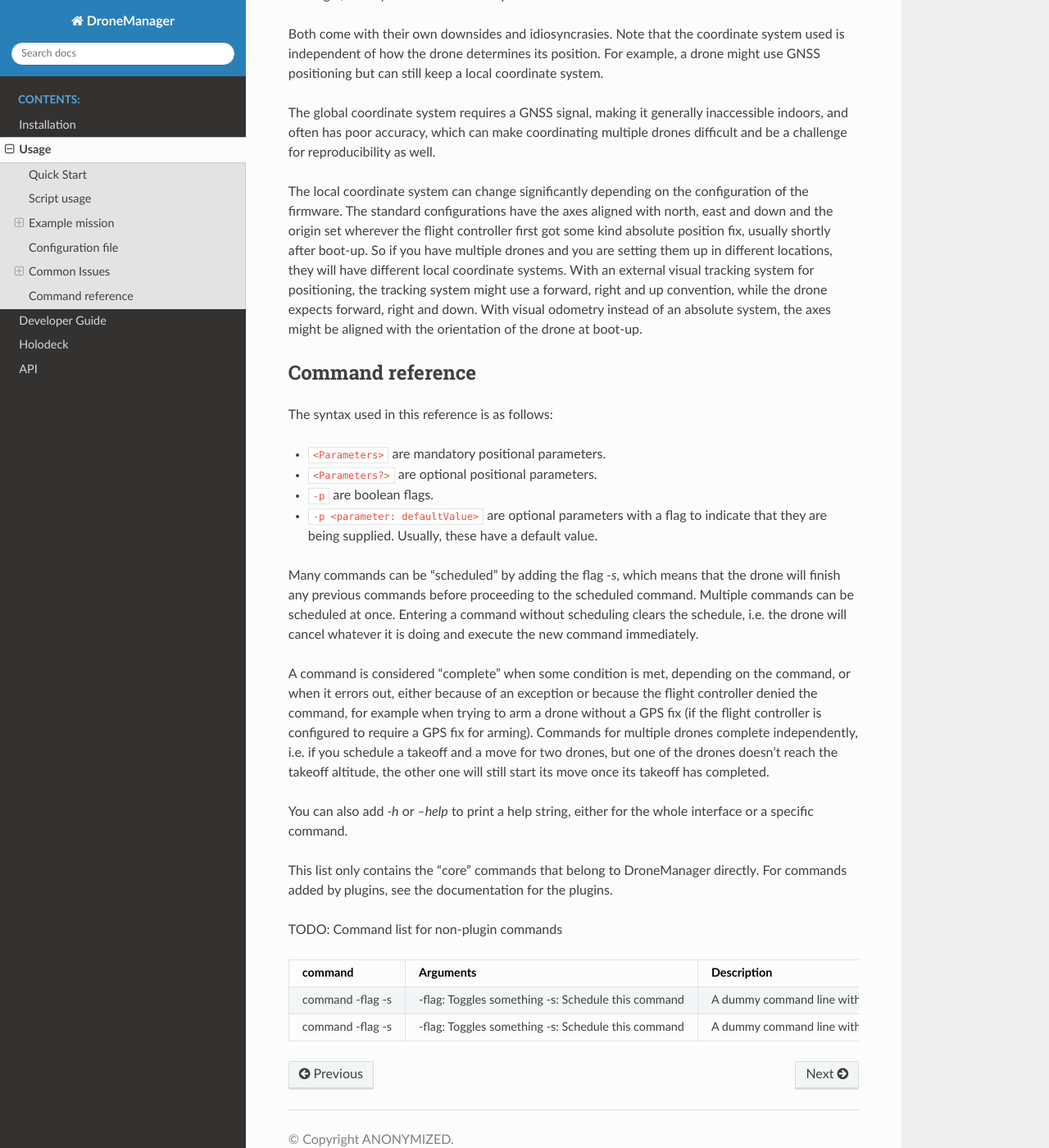
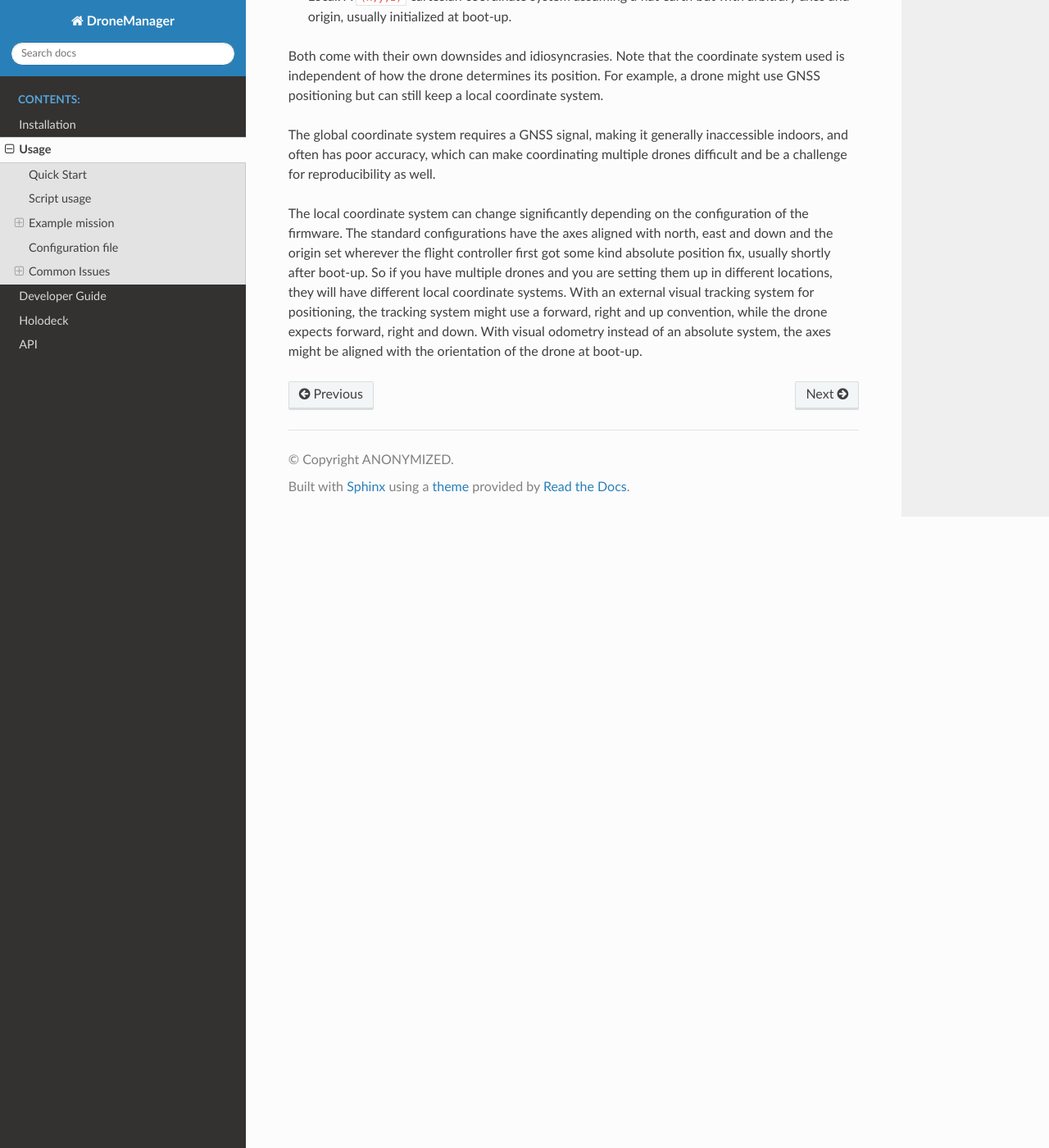
Before and after one commit to anon5634287-boop/dronemanager, a Sphinx documentation site: the page built from docs/usage.rst, in a window 1280 px wide and 1400 px high, scrolled down 8197 px. Shown: the whole window at 82% size. Built offline with Sphinx 7.4.7 and the Read the Docs theme 3.1.0, drawn with Linux system fonts in a browser that asks for light colours; some of the changed text lies outside the part shown.

Commit message:
More doc work

```diff
--- a/docs/usage.rst
+++ b/docs/usage.rst
@@ -36,8 +36,7 @@
 connection string. You can provide any name, it will be used to identify the drone in other commands.
 
 .. note::
-   Typing any command with ``--help`` or ``-h`` prints a help string for that command.
-   Also, a reference sheet with all default commands and their options is at the :ref:`bottom of this page <com_ref>`.
+   Typing any command with ``- -help`` or ``-h`` prints a help string for that command.
 
 .. note::
    As a convenience feature, we provide a config file in which drone names and their connection string as well as other
@@ -207,10 +206,13 @@
 
 1. Boot up DroneManager
 2. Load the mission scripts: ``mission-load uam``
-3. Start a single gazebo drone using ``TODO`` and connect to it with DroneManager.
+3. Start a single gazebo drone using
+   ``PX4_SYS_AUTOSTART=4001 PX4_SIM_MODEL=gz_x500 PX4_GZ_MODEL_POSE="0,0" ./build/px4_sitl_default/bin/px4 -i 0`` and
+   connect to it with DroneManager.
 4. Add the drone to the mission with ``uam-add <name>``.
 5. Move the drone to its start position with ``uam-reset``.
-6. Repeat steps 3 through 5 for two more drones, incrementing TODO each time. Don't disconnect or remove the drones that
+6. Repeat steps 3 through 5 for two more drones, incrementing the ``-i`` argument each time.
+   Do not adjust the ``MODEL_POSE`` argument. Don't disconnect or remove the drones that
    are already set up. For each subsequent drone, all the drones will reshuffle to their new start positions in
    sequence.
 7. Check that each drone reports the correct position in DroneManager. The first drone should be at (3, -1.25), the
@@ -333,44 +335,3 @@
 convention, while the drone expects forward, right and down.
 With visual odometry instead of an absolute system, the axes might be aligned with the orientation of the drone at
 boot-up.
-
-
-.. _com_ref:
-
-Command reference
------------------
-
-The syntax used in this reference is as follows:
-
-- ``<Parameters>`` are mandatory positional parameters.
-- ``<Parameters?>`` are optional positional parameters.
-- ``-p`` are boolean flags.
-- ``-p <parameter: defaultValue>`` are optional parameters with a flag to indicate that they are being supplied. Usually,
-  these have a default value.
-
-Many commands can be "scheduled" by adding the flag `-s`, which means that the drone will finish any previous commands
-before proceeding to the scheduled command. Multiple commands can be scheduled at once. Entering a command without
-scheduling clears the schedule, i.e. the drone will cancel whatever it is doing and execute the new command immediately.
-
-A command is considered "complete" when some condition is met, depending on the command, or when it errors out, either
-because of an exception or because the flight controller denied the command, for example when trying to arm a drone
-without a GPS fix (if the flight controller is configured to require a GPS fix for arming). Commands for multiple
-drones complete independently, i.e. if you schedule a takeoff and a move for two drones, but one of the drones doesn't
-reach the takeoff altitude, the other one will still start its move once its takeoff has completed.
-
-You can also add `-h` or `--help` to print a help string, either for the whole interface or a specific command.
-
-This list only contains the "core" commands that belong to DroneManager directly. For commands added by plugins, see
-the documentation for the plugins.
-
-TODO: Command list for non-plugin commands
-
-+-------------------------+--------------------------+--------------------------+
-| command                 | Arguments                | Description              |
-+=========================+==========================+==========================+
-| command -flag -s        | -flag: Toggles something | A dummy command line     |
-|                         | -s: Schedule this command| with a long description  |
-+-------------------------+--------------------------+--------------------------+
-| command -flag -s        | -flag: Toggles something | A dummy command line     |
-|                         | -s: Schedule this command| with a long description  |
-+-------------------------+--------------------------+--------------------------+
```
Also changed, not shown: 1 other file.
